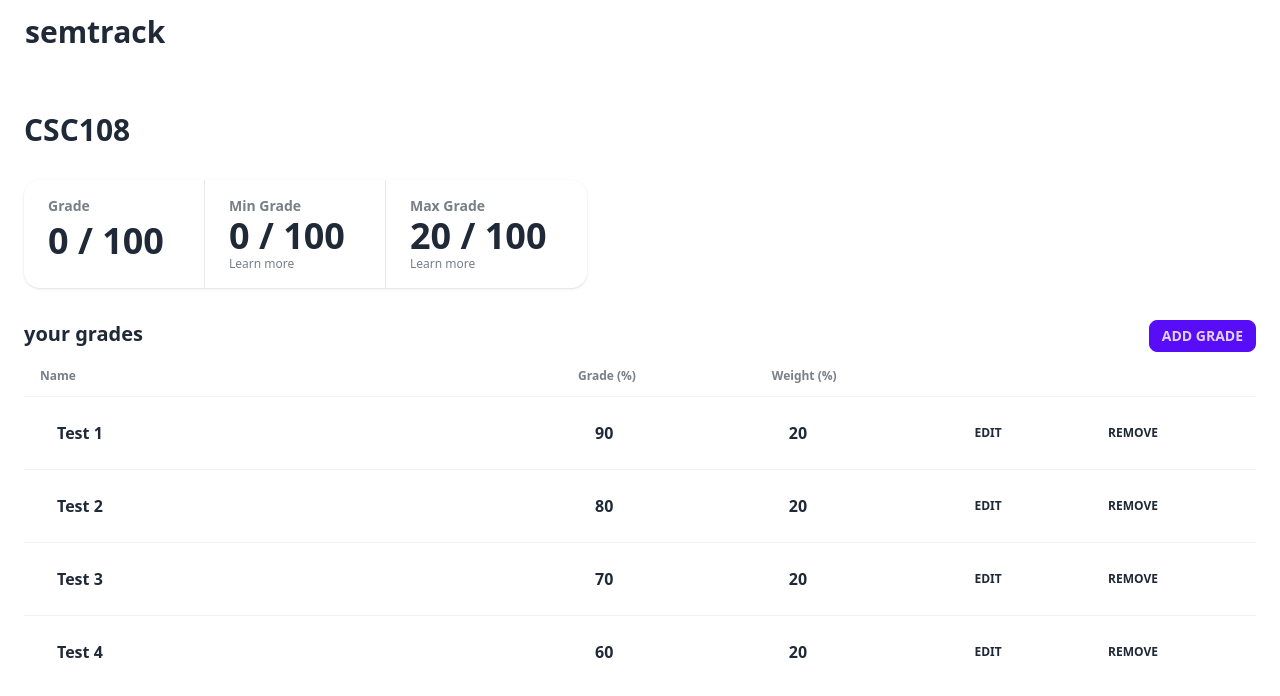
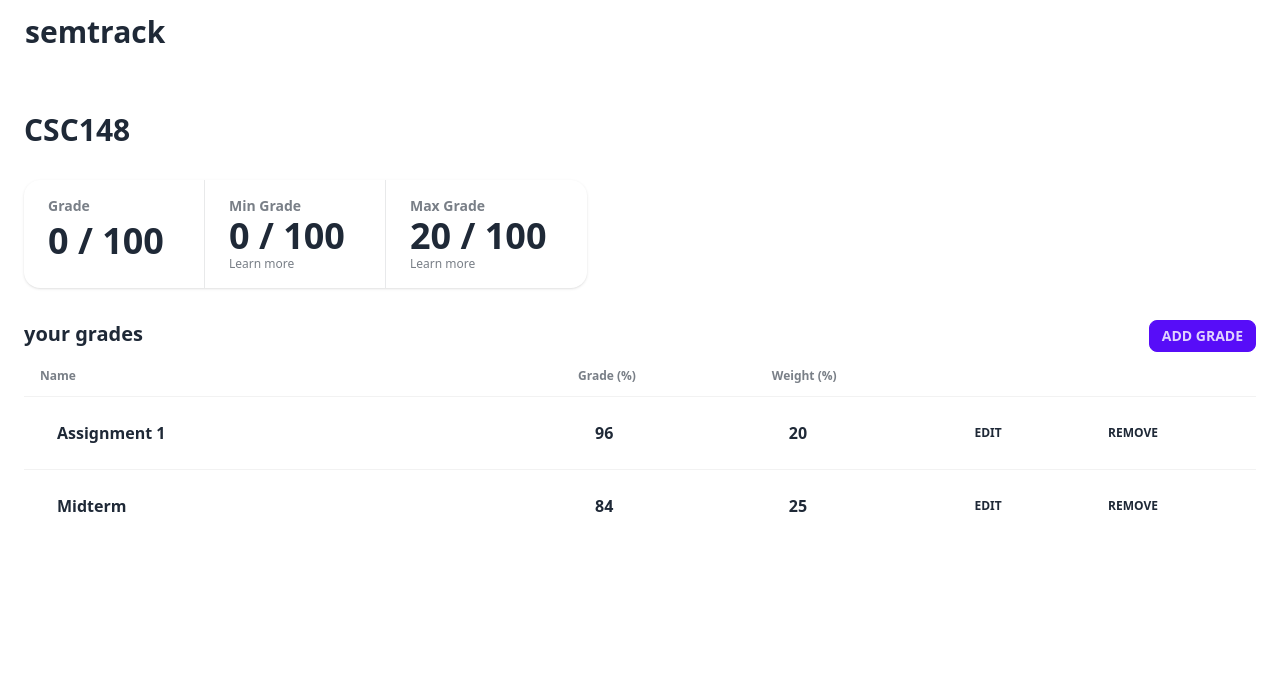
Before and after one commit to nxabdullah/SemTrack, a React (Vite) app in the folder semtrack/: page /courses/1 in a window 1280 px wide. Shown: the top 696 px of the page. Built offline with nearby package versions, Linux system fonts and the light colour scheme.

Commit message:
[DEV] Improve typing

```diff
--- a/semtrack/src/components/course/Grades.tsx
+++ b/semtrack/src/components/course/Grades.tsx
@@ -1,19 +1,31 @@
-import { useSelector } from "react-redux";
+import { useSelector, useDispatch } from "react-redux";
+import { updateGrade, RootState } from "../../store";
+import { Grade, GradeState } from "../../store/slices/gradesSlice";
 
 function Grades({ courseId }) {
-  const grades = useSelector((state) => {
-    console.log(state);
-    return state.grades.filter((grade) => {
-      return grade.courseId === courseId;
-    });
+  const dispatch = useDispatch();
+
+  const grades = useSelector((state: RootState) => {
+    return state.grades.data.filter(
+      (grade: Grade) => grade.courseId === courseId
+    );
   });
+
+  // const handleNameChange = (event, courseId) => {
+  //   dispatch(updateGrade({ id: courseId, name: event.target.value }));
+  // };
 
   const renderedGrades = () => {
     return grades.map((grade) => {
       return (
         <tr key={grade.id}>
           <th>
-            <input type="text" value={grade.name} className="input disabled" />
+            <input
+              type="text"
+              value={grade.name}
+              className={grade.isEdit ? "input input-bordered" : "input"}
+              // onChange={(event) => handleNameChange(event, grade.courseId)}
+            />
           </th>
           <th>
             <div className="flex items-center space-x-3">
--- a/semtrack/src/pages/Course.tsx
+++ b/semtrack/src/pages/Course.tsx
@@ -1,14 +1,25 @@
-import { useSelector } from "react-redux";
+import { useDispatch, useSelector } from "react-redux";
 import { useParams } from "react-router-dom";
 import Grades from "../components/course/Grades";
 import Stats from "../components/course/Stats";
+import { RootState, addGrade } from "../store";
+import { Course as CourseType } from "../store/slices/coursesSlice";
 
 function Course() {
+  const dispatch = useDispatch();
   const { courseId } = useParams();
 
-  const course = useSelector((state) => {
-    return state.courses.courses.find((course) => course.id === courseId);
-  });
+  const course: CourseType | undefined = useSelector(
+    (state: RootState): CourseType | undefined => {
+      return state.courses.courses.find(
+        (course: CourseType) => course.id === courseId
+      );
+    }
+  );
+
+  if (!course) {
+    return <h1 className="text-3xl">Course not found</h1>;
+  }
 
   return (
     <>
@@ -22,12 +33,15 @@ function Course() {
 
       <h1 className="text-xl font-bold mt-8">
         your grades
-        <button className="btn btn-primary float-right btn-sm ">
+        <button
+          className="btn btn-primary float-right btn-sm"
+          // onClick={() => dispatch(addGrade({ course.id! }))}
+        >
           add grade
         </button>
       </h1>
       <div className="mt-2"></div>
-      <Grades courseId={course.id} />
+      <Grades courseId={courseId} />
     </>
   );
 }
--- a/semtrack/src/store/index.ts
+++ b/semtrack/src/store/index.ts
@@ -1,6 +1,16 @@
 import { configureStore } from "@reduxjs/toolkit";
-import { courseReducer, addCourse, removeCourse } from "./slices/coursesSlice";
-import { gradesReducer, addGrade } from "./slices/gradesSlice";
+import { courseReducer, addCourse, CourseState } from "./slices/coursesSlice";
+import {
+  gradesReducer,
+  addGrade,
+  updateGrade,
+  GradeState,
+} from "./slices/gradesSlice";
+
+export interface RootState {
+  courses: CourseState;
+  grades: GradeState;
+}
 
 const store = configureStore({
   reducer: {
@@ -9,4 +19,4 @@ const store = configureStore({
   },
 });
 
-export { store, addCourse, removeCourse, addGrade };
+export { store, addCourse, addGrade, updateGrade };
--- a/semtrack/src/store/slices/coursesSlice.ts
+++ b/semtrack/src/store/slices/coursesSlice.ts
@@ -1,22 +1,23 @@
 import { createSlice, PayloadAction, nanoid } from "@reduxjs/toolkit";
 
-// shape of a course
-type Tcourse = {
+export interface Course {
   id: string;
   name: string;
+}
+
+export type CourseState = {
+  courses: Course[];
 };
 
-// shape of the course state
-type TCourseState = {
-  courses: Tcourse[];
-};
-
-// define initial state
-const initialState: TCourseState = {
+const initialState: CourseState = {
   courses: [
     {
       id: "1",
-      name: "CSC108",
+      name: "CSC148",
+    },
+    {
+      id: "2",
+      name: "MAT102",
     },
   ],
 };
@@ -25,20 +26,14 @@ const coursesSlice = createSlice({
   name: "courses",
   initialState,
   reducers: {
-    addCourse(state, action: PayloadAction<Tcourse>) {
+    addCourse(state, action: PayloadAction<Course>) {
       state.courses.push({
         id: nanoid(),
         name: action.payload.name,
       });
     },
-    removeCourse(state, action: PayloadAction<string>) {
-      // state.courses = state.courses.filter(
-      //   (course) => course.id !== action.payload
-      // );
-      console.log("delete triggered");
-    },
   },
 });
 
-export const { addCourse, removeCourse } = coursesSlice.actions;
+export const { addCourse } = coursesSlice.actions;
 export const courseReducer = coursesSlice.reducer;
--- a/semtrack/src/store/slices/gradesSlice.ts
+++ b/semtrack/src/store/slices/gradesSlice.ts
@@ -1,60 +1,74 @@
 import { createSlice, PayloadAction, nanoid } from "@reduxjs/toolkit";
 
-// shape of a grade
-type TGrade = {
-  id?: string;
+export interface Grade {
+  id: string;
   name: string;
   grade: number;
   weight: number;
   courseId: string;
+  isEdit: boolean;
+}
+
+export type GradeState = {
+  data: Grade[];
 };
 
-const initialState: TGrade[] = [
+const initialState: GradeState = {
+  data: [
     {
       id: nanoid(),
-    name: "Test 1",
-    grade: 90,
+      name: "Assignment 1",
+      grade: 96,
       weight: 20,
       courseId: "1",
+      isEdit: false,
     },
     {
       id: nanoid(),
-    name: "Test 2",
-    grade: 80,
-    weight: 20,
+      name: "Midterm",
+      grade: 84,
+      weight: 25,
       courseId: "1",
+      isEdit: false,
     },
     {
       id: nanoid(),
-    name: "Test 3",
+      name: "Quiz 1",
       grade: 70,
-    weight: 20,
-    courseId: "1",
+      weight: 9,
+      courseId: "2",
+      isEdit: false,
     },
     {
       id: nanoid(),
-    name: "Test 4",
-    grade: 60,
-    weight: 20,
-    courseId: "1",
+      name: "Problem Set 1",
+      grade: 90,
+      weight: 5,
+      courseId: "2",
+      isEdit: true,
     },
-];
+  ],
+};
 
 const gradesSlice = createSlice({
   name: "grades",
   initialState,
   reducers: {
-    addGrade(state, action: PayloadAction<TGrade>) {
-      state.push({
+    addGrade(state: GradeState, action: PayloadAction<Grade>) {
+      state.data.push({
         id: nanoid(),
         name: action.payload.name,
         grade: action.payload.grade,
         weight: action.payload.weight,
         courseId: action.payload.courseId,
+        isEdit: false,
       });
+    },
+    updateGrade(state: GradeState, action: PayloadAction<Grade>) {
+      console.log(action);
     },
   },
 });
 
-export const { addGrade } = gradesSlice.actions;
+export const { addGrade, updateGrade } = gradesSlice.actions;
 export const gradesReducer = gradesSlice.reducer;
```
Lines whose indentation alone changed are shown as unchanged.
